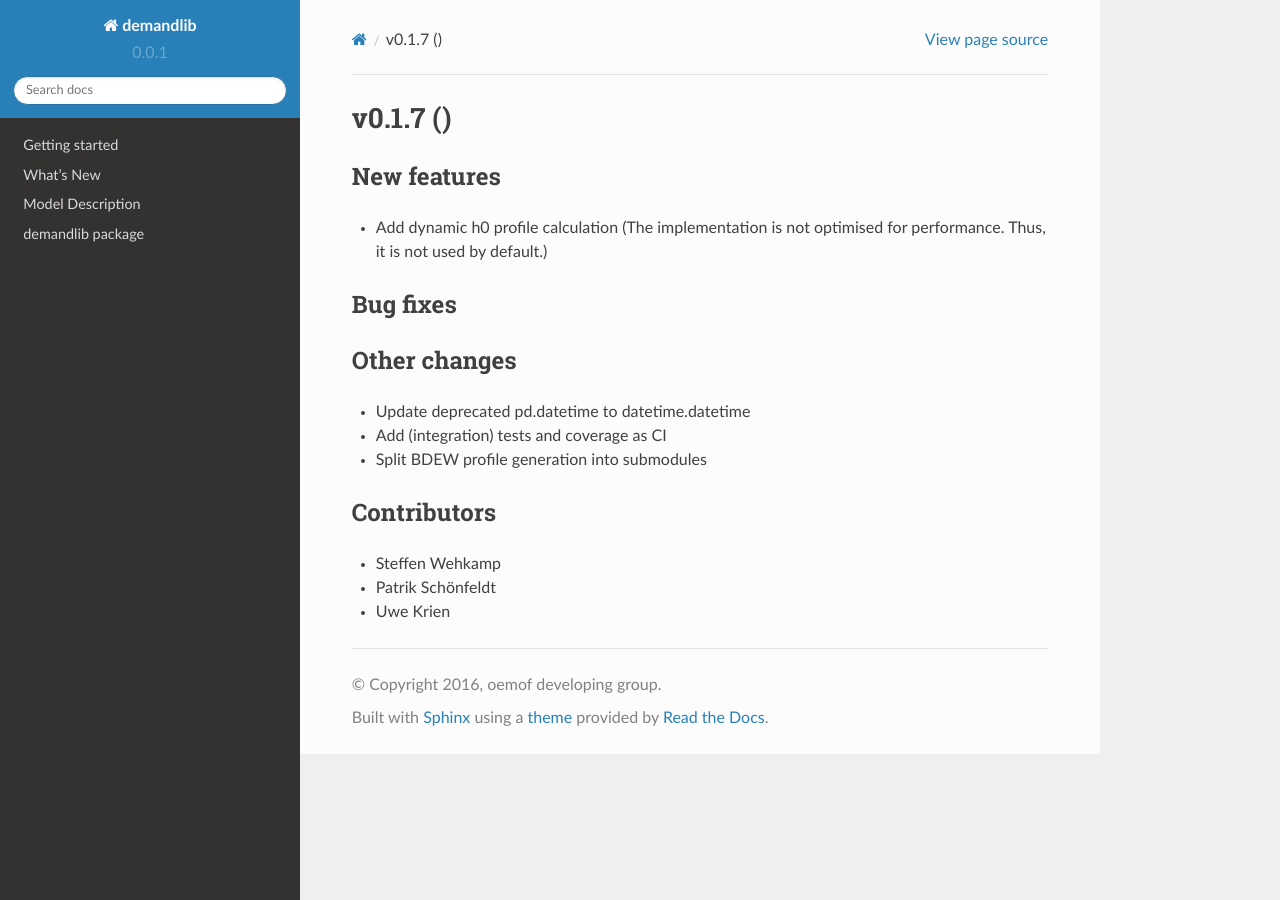
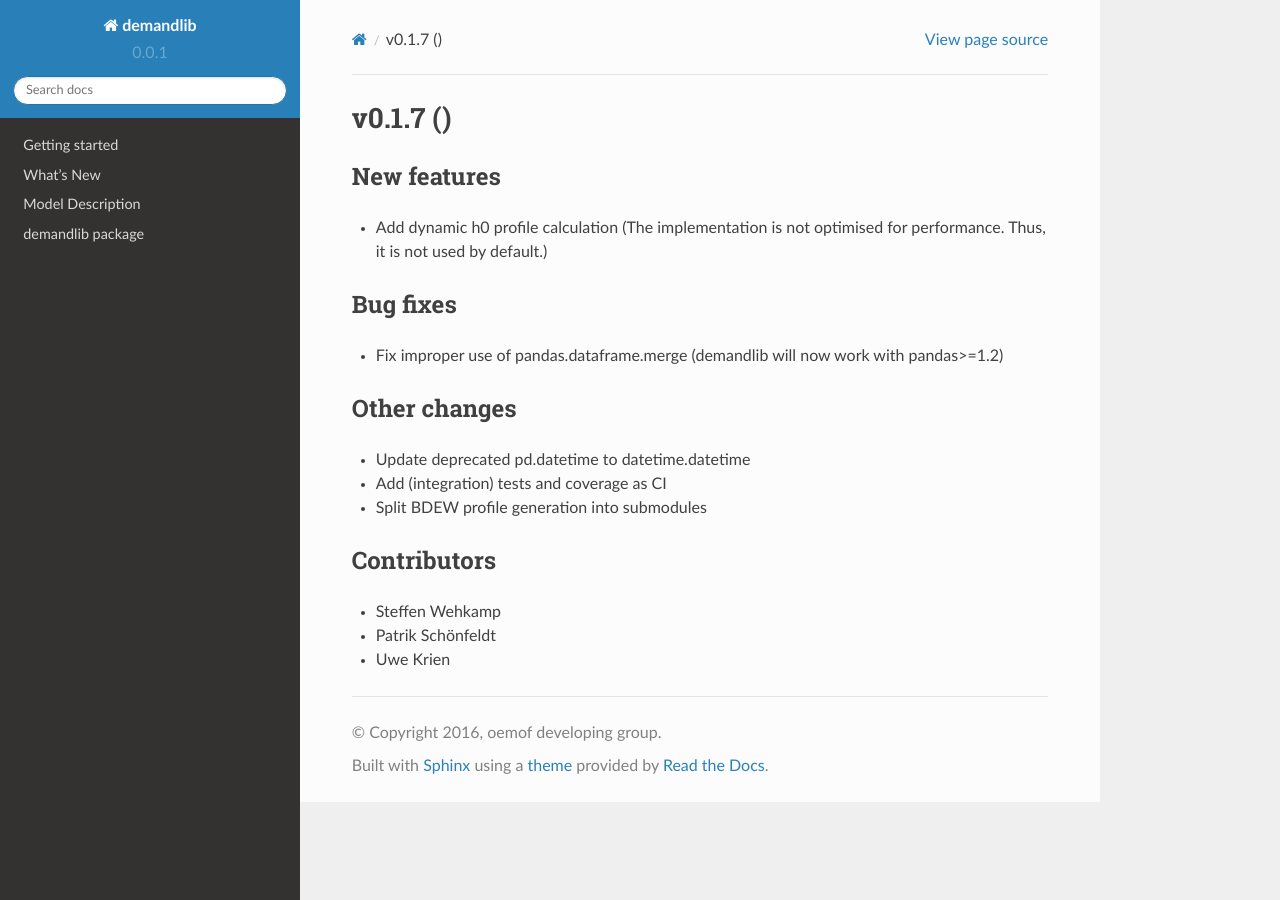
Before and after one commit to oemof/demandlib, a Sphinx documentation site: the page built from doc/whatsnew/v017.rst, in a window 1280 px wide. Built offline with Sphinx 7.4.7 and the Read the Docs theme 2.0.0, drawn with Linux system fonts in a browser that asks for light colours; formulas are drawn with MathJax 3.

Commit message:
Name pandas merge fix in whatsnew

```diff
--- a/doc/whatsnew/v017.rst
+++ b/doc/whatsnew/v017.rst
@@ -10,7 +10,8 @@ New features
 
 Bug fixes
 #########
-
+*   Fix improper use of pandas.dataframe.merge
+    (demandlib will now work with pandas>=1.2)
 
 Other changes
 #############
```
